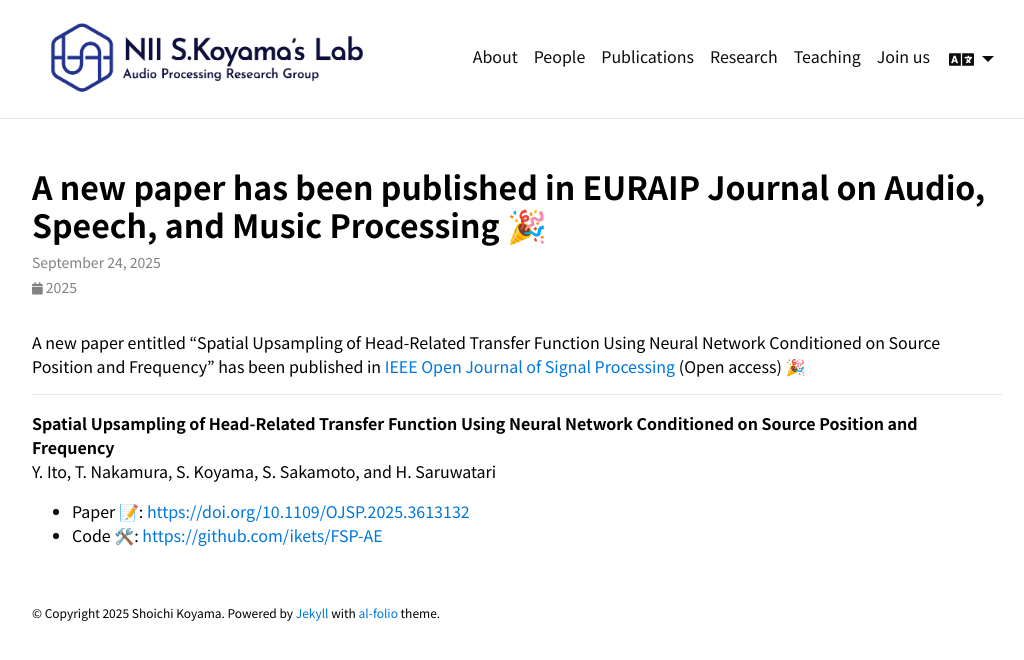
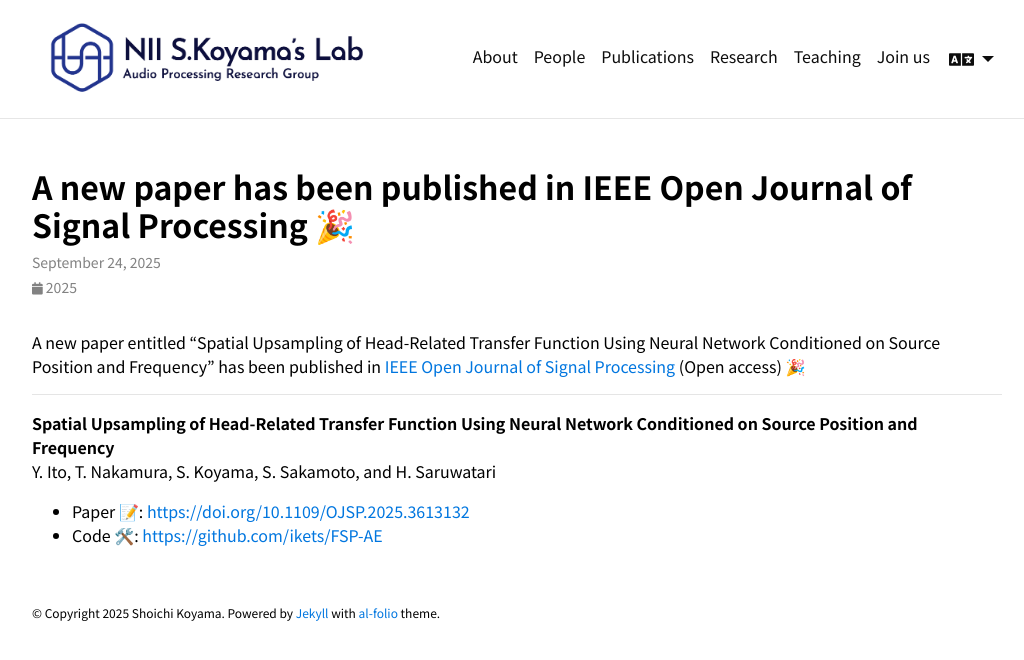
Before and after one commit to skoyamalab/skoyamalab.github.io, a Jekyll site: the page built from _news/announcement20250924.md, in a window 1280 px wide. Shown: the top 660 px of the page, without its empty margins (123-1147 px from the left). Built offline with Jekyll 4.4.1, drawn with Linux system fonts in a browser that asks for light colours; comment, search, counter and statistics services are not loaded; a style sheet for code colours, icons or effects is not loaded.

Commit message:
updated pubs

```diff
--- a/_news/announcement20250924.md
+++ b/_news/announcement20250924.md
@@ -1,6 +1,6 @@
 ---
 layout: post
-title: A new paper has been published in EURAIP Journal on Audio, Speech, and Music Processing 🎉
+title: A new paper has been published in IEEE Open Journal of Signal Processing 🎉
 date: 2025-9-24 10:00:00+0900
 lang: en
 inline: false
```
